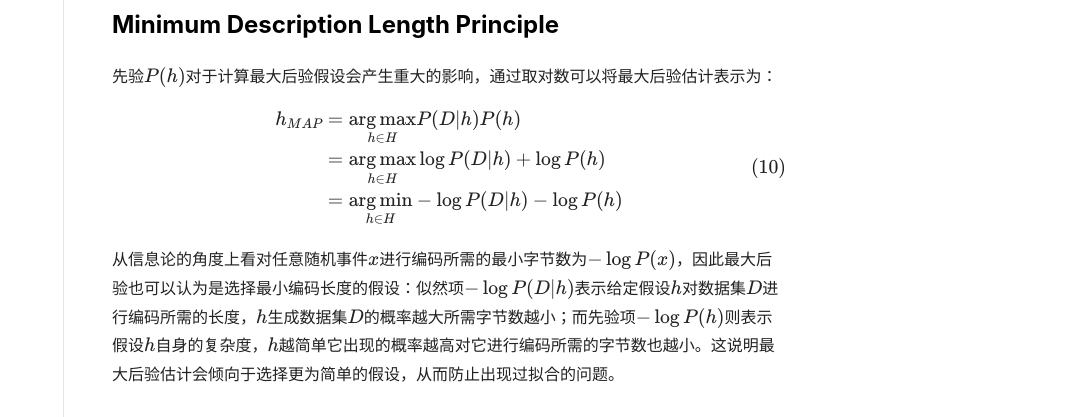
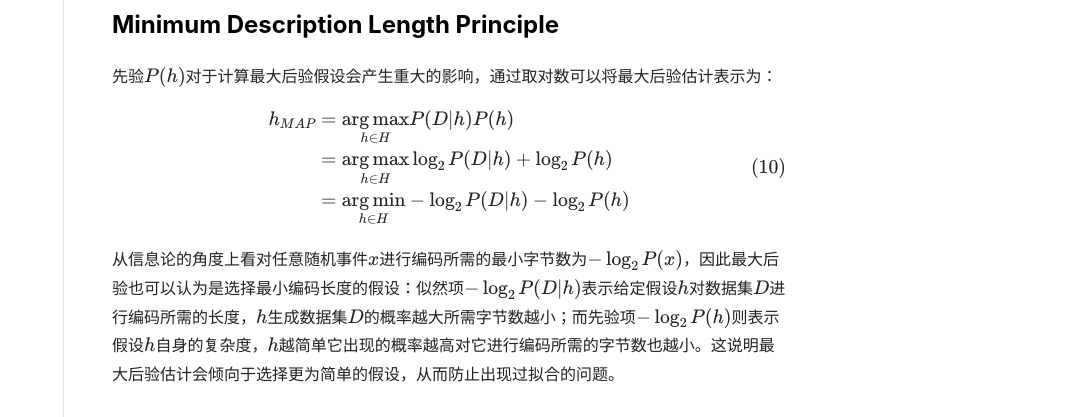
Before and after one commit to peng00bo00/peng00bo00_previous_blog, a Jekyll site: the page built from _posts/2021-09-27-OMSCS-ML-NOTES-08.md, in a window 1280 px wide. Shown: the part 2277-2694 px from the top of the page, without its empty margins (206-1280 px from the left). Built offline with Jekyll 4.4.1, drawn with Linux system fonts in a browser that asks for light colours; nearby versions of some CDN libraries; formulas are drawn with MathJax 3.

Commit message:
Update 2021-09-27-OMSCS-ML-NOTES-08.md

```diff
--- a/_posts/2021-09-27-OMSCS-ML-NOTES-08.md
+++ b/_posts/2021-09-27-OMSCS-ML-NOTES-08.md
@@ -92,12 +92,12 @@ $$
 $$
 \begin{aligned}
 h_{MAP} &= \underset{h \in H}{\arg \max} P(D \vert h) P(h) \\
-&= \underset{h \in H}{\arg \max} \log P(D \vert h) + \log P(h) \\
-&= \underset{h \in H}{\arg \min} -\log P(D \vert h) - \log P(h)
+&= \underset{h \in H}{\arg \max} \log_2 P(D \vert h) + \log_2 P(h) \\
+&= \underset{h \in H}{\arg \min} -\log_2 P(D \vert h) - \log_2 P(h)
 \end{aligned}
 $$
 
-从信息论的角度上看对任意随机事件$x$进行编码所需的最小字节数为$- \log P(x)$，因此最大后验也可以认为是选择最小编码长度的假设：似然项$-\log P(D \vert h)$表示给定假设$h$对数据集$D$进行编码所需的长度，$h$生成数据集$D$的概率越大所需字节数越小；而先验项$-\log P(h)$则表示假设$h$自身的复杂度，$h$越简单它出现的概率越高对它进行编码所需的字节数也越小。这说明最大后验估计会倾向于选择更为简单的假设，从而防止出现过拟合的问题。
+从信息论的角度上看对任意随机事件$x$进行编码所需的最小字节数为$- \log_2 P(x)$，因此最大后验也可以认为是选择最小编码长度的假设：似然项$-\log_2 P(D \vert h)$表示给定假设$h$对数据集$D$进行编码所需的长度，$h$生成数据集$D$的概率越大所需字节数越小；而先验项$-\log_2 P(h)$则表示假设$h$自身的复杂度，$h$越简单它出现的概率越高对它进行编码所需的字节数也越小。这说明最大后验估计会倾向于选择更为简单的假设，从而防止出现过拟合的问题。
 
 ### Bayesian Classification
 
```
